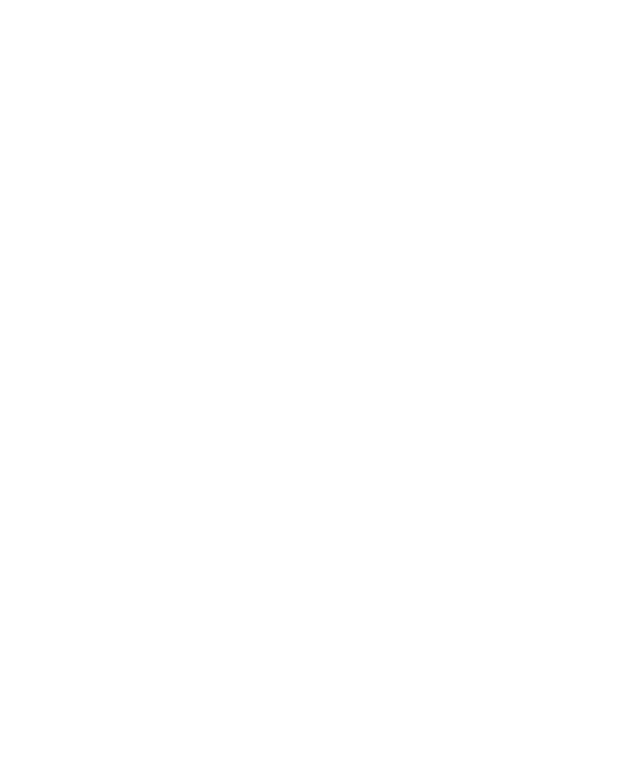
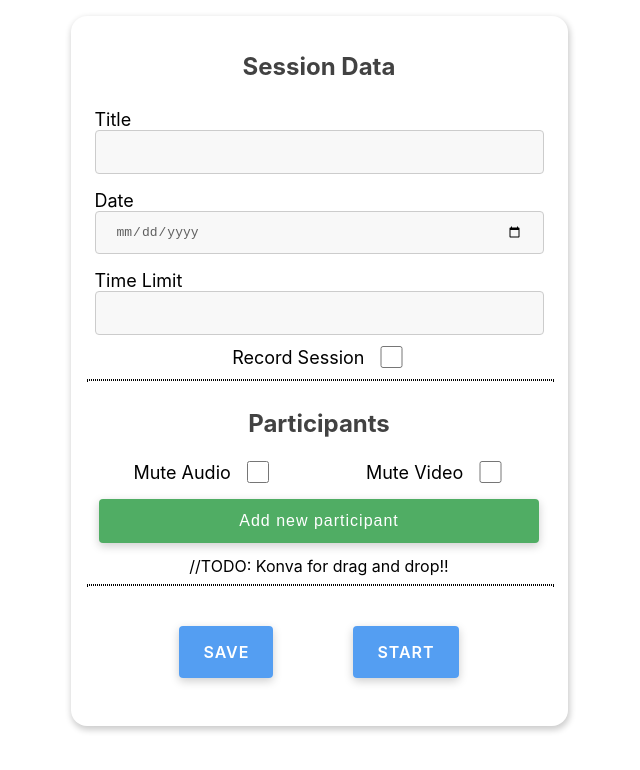
Before and after one commit to TUMFARSynchrony/SynthARium, a React (Create React App) app in the folder experimental-hub-frontend/: page /sessionForm in a window 1280 px wide. Before the commit this address had no page. Shown: the top 770 px of the page, without its empty margins (321-961 px from the left). Built offline with nearby package versions, Linux system fonts and the light colour scheme.

Commit message:
Create simple session form structure(without canvas) out of newly added molecules and atoms

```diff
--- a/experimental-hub-frontend/src/App.js
+++ b/experimental-hub-frontend/src/App.js
@@ -4,6 +4,7 @@ import ExperimentRoom from "./pages/ExperimentRoom/ExperimentRoom";
 import SessionOverview from "./pages/SessionOverview/SessionOverview";
 import PostProcessing from "./pages/PostProcessing/PostProcessing";
 import WatchingRoom from "./pages/WatchingRoom/WatchingRoom";
+import SessionForm from "./pages/SessionForm/SessionForm";
 
 function App() {
   return (
@@ -18,6 +19,7 @@ function App() {
           />
           <Route exact path="/experimentRoom" element={<ExperimentRoom />} />
           <Route exact path="/watchingRoom" element={<WatchingRoom />} />
+          <Route exact path="/sessionForm" element={<SessionForm />} />
         </Routes>
       </Router>
     </div>
--- a/experimental-hub-frontend/src/mockServer/sessionJson.js
+++ b/experimental-hub-frontend/src/mockServer/sessionJson.js
@@ -1,15 +1,16 @@
 export function getSessionJson() {
+  //TODO: Show all sessions or only future ones?
   return [
     {
-      sessionID: "filter_testing_10012021_1200",
+      sessionID: "filter_testing_10012021_1200", //TODO: How will the session ID look like?
       timeLimit: 180,
       recordSession: true,
       title: "Filter Testing",
       date: "10.01.2021",
       time: "12:00 CET",
-      users: [
+      participant: [
         {
-          userID: "maria_pospelova_24042000",
+          userID: "maria_pospelova_24042000", //TODO: How will the user ID look like?
           xPosition: 1336,
           yPosition: 1020,
           muted: true,
--- /dev/null
+++ b/experimental-hub-frontend/src/pages/SessionForm/SessionForm.css
@@ -0,0 +1,40 @@
+.sessionFormContainer {
+    display: flex;
+    flex-direction: column;
+    align-items: center;
+}
+
+.sessionPlanningForm {
+    display: flex;
+    flex-direction: column;
+    align-items: left;
+}
+
+.separatorLine {
+    border-style: dotted;
+    width: 100%;
+}
+
+.sessionFormParticipants {
+    display: flex;
+    flex-direction: column;
+}
+
+.sessionFormButtons{
+    padding: 3em;
+}
+
+.participantCheckboxes {
+    display: flex;
+    justify-content: space-around;
+}
+
+.sessionFormCard {
+    margin-top: 1em;
+    margin-bottom: 1em;
+    padding: 1em;
+    border-radius: 1em;
+    box-shadow: 1px 3px 6px 1px rgba(0,0,0,0.2);
+    background-color: white;
+    min-width: 465px;
+}
--- /dev/null
+++ b/experimental-hub-frontend/src/pages/SessionForm/SessionForm.js
@@ -0,0 +1,83 @@
+import Checkbox from "../../components/molecules/Checkbox/Checkbox";
+import InputDateField from "../../components/molecules/InputDateField/InputDateField";
+import InputTextField from "../../components/molecules/InputTextField/InputTextField";
+import LinkButton from "../../components/atoms/LinkButton/LinkButton";
+import Button from "../../components/atoms/Button/Button";
+
+import "./SessionForm.css";
+import ParticipantData from "../../components/organisms/ParticipantData/ParticipantData";
+import { useState } from "react";
+import Heading from "../../components/atoms/Heading/Heading";
+
+function SessionForm() {
+  const [participantList, setParticipantList] = useState([]);
+
+  const onDeleteParticipant = (index) => {
+    var filteredparticipantList = participantList.filter((participant, i) => {
+      return i !== index;
+    });
+
+    setParticipantList(filteredparticipantList);
+  };
+
+  const onAddParticipant = () => {
+    const newParticipantList = [...participantList, { name: "", link: "" }];
+    setParticipantList(newParticipantList);
+  };
+
+  const handleChange = (index, participant) => {
+    let newParticipantList = [...participantList];
+    newParticipantList[index] = participant;
+    setParticipantList(newParticipantList);
+  };
+
+  return (
+    <div className="sessionFormContainer">
+      <div className="sessionFormCard">
+        <div className="sessionPlanningForm">
+          <Heading heading={"Session Data"} />
+          <InputTextField title="Title"></InputTextField>
+          <InputDateField title="Date"></InputDateField>
+          <InputTextField title="Time Limit"></InputTextField>
+          <Checkbox title="Record Session" />
+          <hr className="separatorLine"></hr>
+          <Heading heading={"Participants"} />
+          <div className="participantCheckboxes">
+            <Checkbox title="Mute Audio" />
+            <Checkbox title="Mute Video" />
+          </div>
+          <div className="sessionFormParticipants">
+            {participantList.map((participant, index) => {
+              return (
+                <ParticipantData
+                  onDeleteParticipant={() => onDeleteParticipant(index)}
+                  key={index}
+                  index={index}
+                  onChange={handleChange}
+                  name={participant.name}
+                  link={participant.link}
+                />
+              );
+            })}
+            <Button
+              name="Add new participant"
+              design={"positive"}
+              onClick={() => onAddParticipant()}
+            />
+          </div>
+          <div className="sessionFormCanvas">
+            //TODO: Konva for drag and drop!!
+          </div>
+          <hr className="separatorLine"></hr>
+        </div>
+
+        <div className="sessionFormButtons">
+          <LinkButton name="Save" to="/" />
+          <LinkButton name="Start" to="/watchingRoom" />
+        </div>
+      </div>
+    </div>
+  );
+}
+
+export default SessionForm;
```
Also changed, not shown: experimental-hub-frontend/src/components/organisms/SessionForm/SessionForm.css (deleted, +0 -11 lines), experimental-hub-frontend/src/components/organisms/SessionForm/SessionForm.js (deleted, +0 -12 lines).
